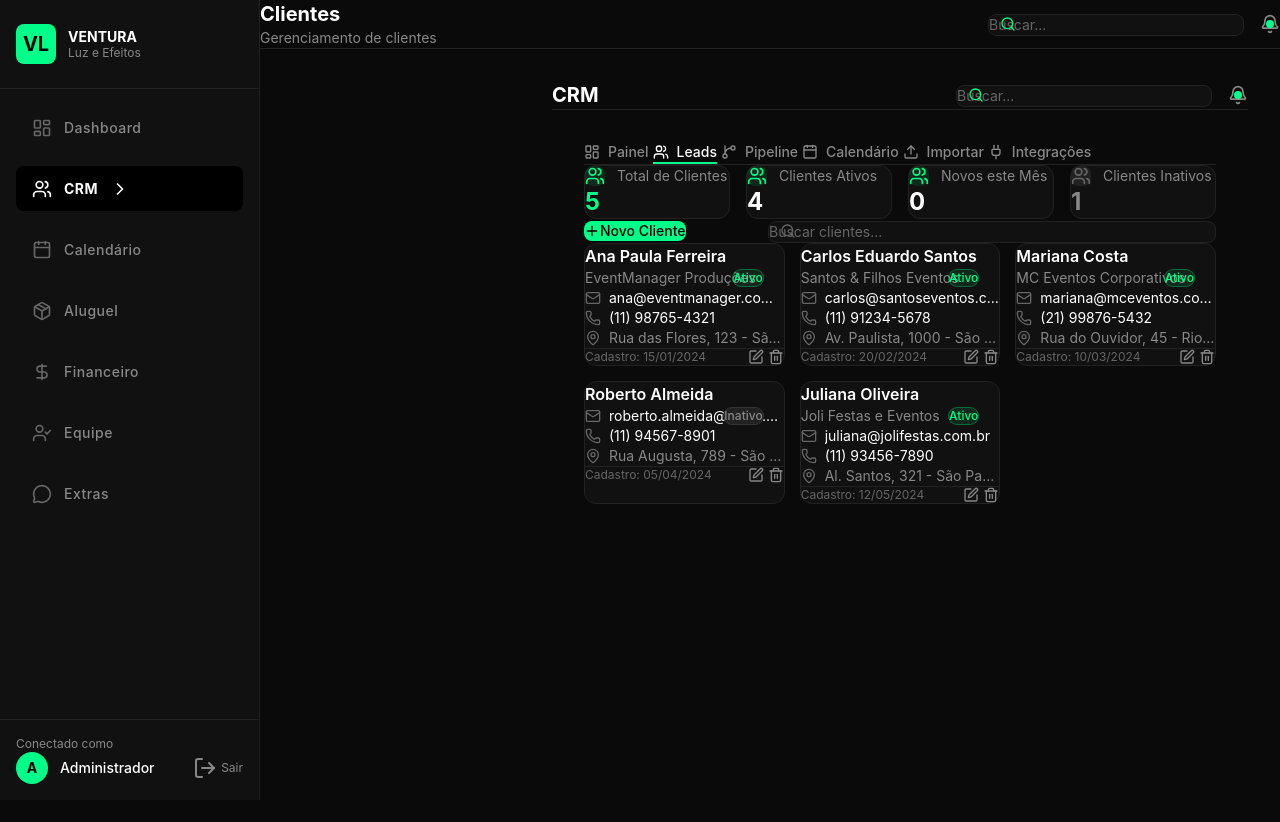
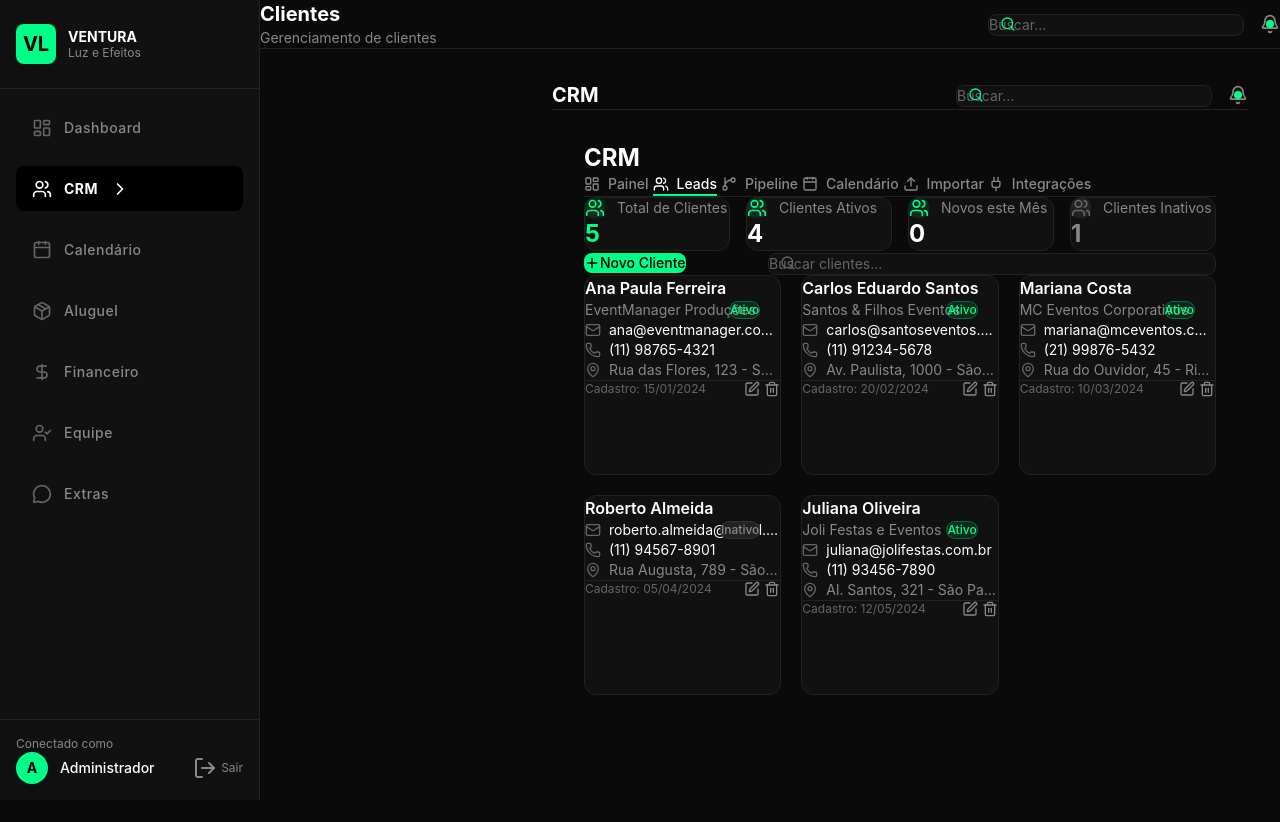
Before and after one commit to projetoVentura/SistemaVentura, a React (Vite) app: page /crm/clientes in a window 1280 px wide. Shown: the top 822 px of the page. Built offline with nearby package versions, Linux system fonts and the light colour scheme.

Commit message:
fix: elimina sobreposição no CRM com seções bem definidas

```diff
--- a/src/pages/crm/Clientes.jsx
+++ b/src/pages/crm/Clientes.jsx
@@ -115,10 +115,11 @@
 
   return (
     <Layout title="CRM">
-      {/* Conteúdo com padding 30px */}
       <div className="px-[30px] py-[30px]">
-        {/* CRM Tabs - Barra horizontal logo abaixo do título */}
-        <div className="border-b border-[#222222] mb-6">
+        {/* Seção 1: Cabeçalho - Título e Abas */}
+        <div className="mb-6">
+          <h1 className="text-2xl font-bold text-white mb-4">CRM</h1>
+          <div className="border-b border-[#222222]">
             <div className="flex gap-1 overflow-x-auto">
               {crmTabs.map((tab) => {
                 const Icon = tab.icon;
@@ -140,6 +141,7 @@
               })}
             </div>
           </div>
+        </div>
 
         {/* Conteúdo baseado na aba ativa */}
         {activeTab === 'painel' && (
@@ -152,7 +154,7 @@
 
         {activeTab === 'leads' && (
           <>
-            {/* Grid de Resumo - Cards KPI em linha horizontal limpa */}
+            {/* Seção 2: Grid de Resumo - Cards KPI */}
             <div className="grid grid-cols-4 gap-4 mb-6">
               <div className="bg-[#111111] rounded-xl border border-[#222222] p-4">
                 <div className="flex items-center gap-3 mb-2">
@@ -192,7 +194,7 @@
               </div>
             </div>
 
-            {/* Ações e Busca - Linha própria com espaçamento */}
+            {/* Seção 3: Barra de Ações - Botão e Busca */}
             <div className="flex items-center justify-between mb-6 gap-4">
               <Button onClick={() => handleOpenModal()} className="bg-[#00ff88] hover:bg-[#00cc70] text-black flex-shrink-0">
                 <Plus className="w-4 h-4 mr-2" />
@@ -210,12 +212,12 @@
               </div>
             </div>
 
-            {/* Grade de Clientes - Grid de 3 colunas com margin 15px entre cartões */}
-            <div className="grid grid-cols-3 gap-[15px]">
+            {/* Seção 4: Grade de Clientes - Grid 3 colunas */}
+            <div className="grid grid-cols-3 gap-5">
               {filteredClientes.map((cliente) => (
                 <div
                   key={cliente.id}
-                  className="bg-[#111111] rounded-xl border border-[#222222] p-5 hover:border-[#00ff88] transition-all relative"
+                  className="bg-[#111111] rounded-xl border border-[#222222] p-5 hover:border-[#00ff88] transition-all relative min-h-[200px]"
                 >
                   {/* Status no canto superior direito */}
                   <div className="absolute top-5 right-5">
```
Lines whose indentation alone changed are shown as unchanged.
